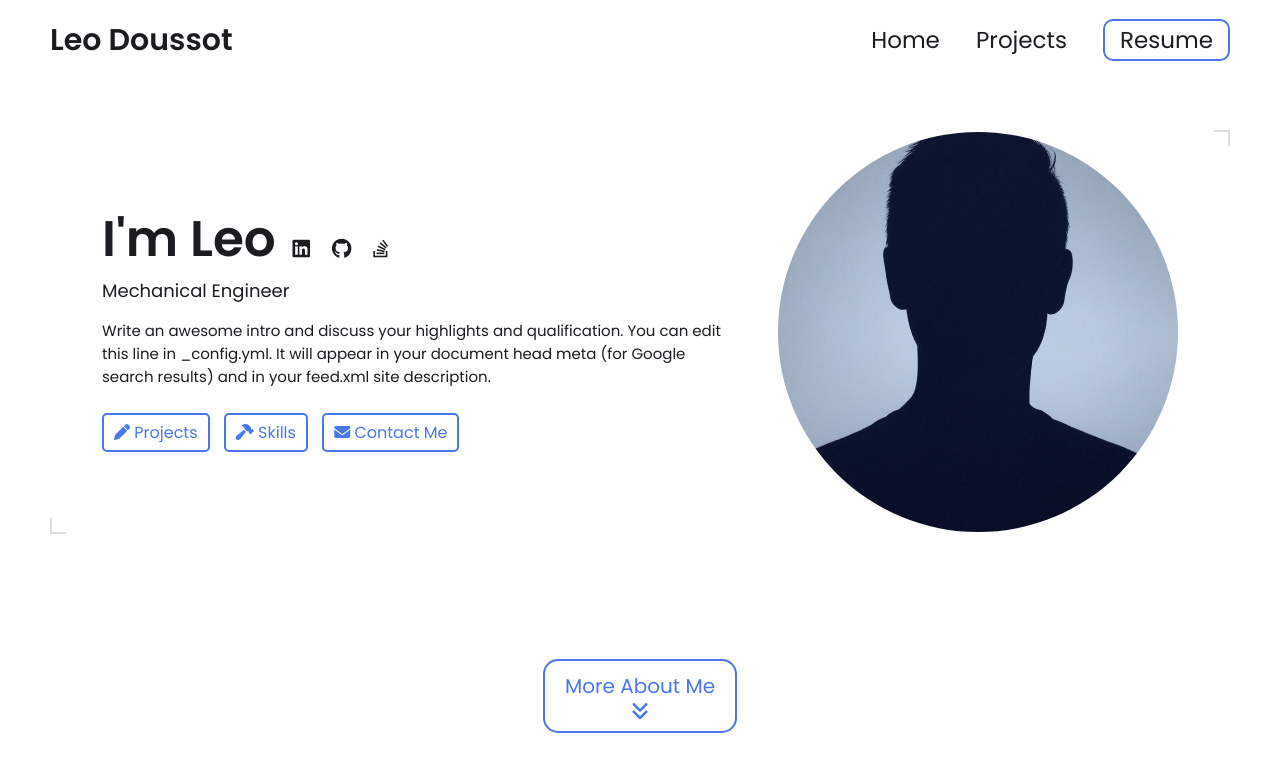
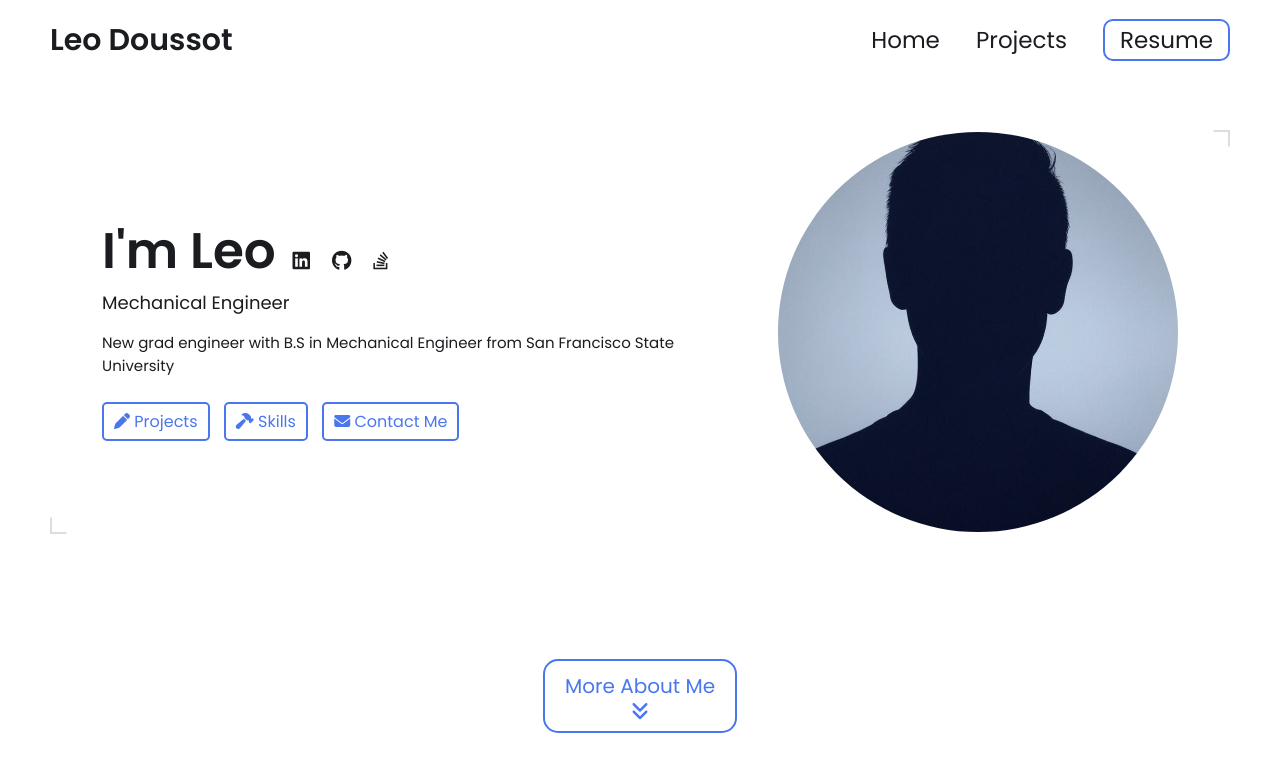
Before and after one commit to icest0rms/icest0rms.github.io, a Jekyll site: the page built from index.html, in a window 1280 px wide and 900 px high. Shown: the top 772 px of the window. Built offline with Jekyll 4.4.1, drawn with Linux system fonts in a browser that asks for light colours.

Commit message:
Update _config.yml

```diff
--- a/_config.yml
+++ b/_config.yml
@@ -15,9 +15,7 @@ title: Leo Doussot's Portfolio # This is what shows up in the tab of the browser
 name: Leo Doussot
 headline: Mechanical Engineer
 description: >- # dont remove this line. this will ignore all new lines until the next section
-  Write an awesome intro and discuss your highlights and qualification. You can edit this
-  line in _config.yml. It will appear in your document head meta (for
-  Google search results) and in your feed.xml site description.
+  New grad engineer with B.S in Mechanical Engineer from San Francisco State University
 
 # Place your profile image in /assets/images/profile-image/folder and edit the file name
 profile_image: ./assets/images/profile-image/avatar.jpeg
```
